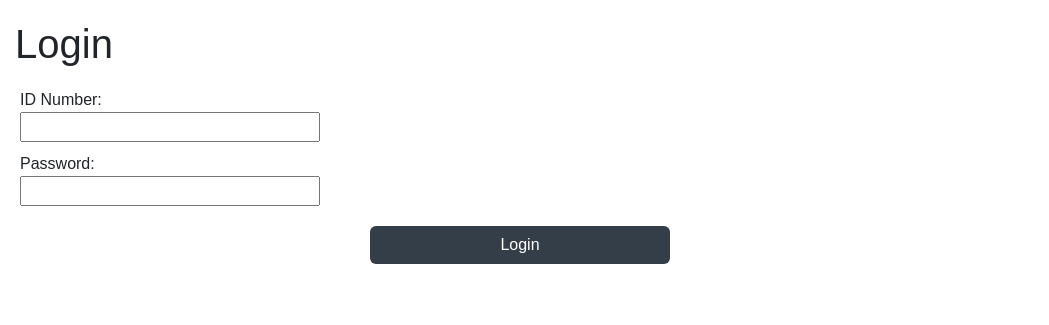
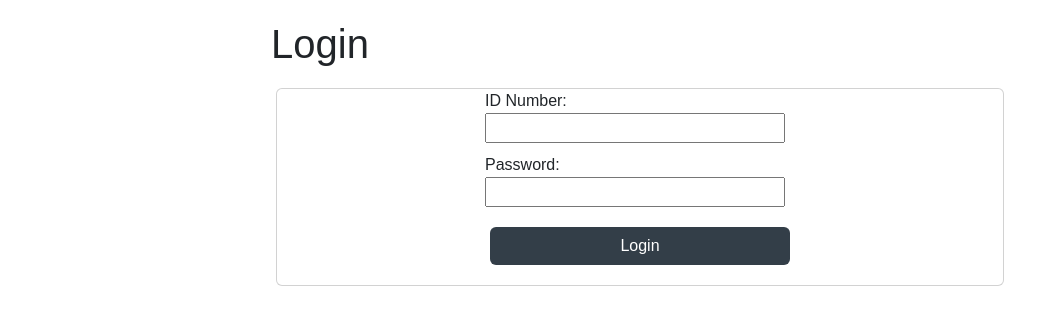
Before and after one commit to Rashay01/Insurance-app, a Flask app: page /login in a window 1280 px wide. Shown: the part 56-381 px from the top of the page, without its empty margins (0-1049 px from the left). Run offline with Flask 3, Linux system fonts and the light colour scheme.

Commit message:
login and register css

```diff
--- a/templates/login.html
+++ b/templates/login.html
@@ -38,33 +38,56 @@
     color: #ffffff;
     box-shadow: rgba(0, 0, 0, 0.24) 0px 3px 8px;
   }
+  .input-form-group{
+    margin-left: auto;
+    margin-right: auto;
+  }
+  .quote-form-container {
+    width: 90%;
+    margin-left: auto;
+    margin-right: auto;
+  }
+  @media (min-width: 768px) {
+    .quote-form-container {
+      width: 92%;
+    }
+  }
+  @media (min-width: 768px) {
+    .quote-form-container {
+      width: 60%;
+    }
+  }
 </style>
 {% endblock %}
 {% block body%}
+<div class="quote-form-container">
   <h1 class="all-heading">Login</h1>
-<form class="form-container" action="" method="POST">
+  <form class="card form-container" action="" method="POST">
+
+
+    <div class="form-group input-form-group">
       {{ form.hidden_tag() }}
       {% if form.ID.errors %}
       {% for error in form.ID.errors %}
-    <div class="error-message error-color">{{error}}</div>
+        <div class="error-color input-form-group">{{error}}</div>
       {% endfor %}
       {% endif %}
       {% if form.password.errors %}
       {% for error in form.password.errors %}
-    <div class="error-message error-color">{{error}}</div>
+        <div class=" error-color input-form-group">{{error}}</div>
       {% endfor %}
       {% endif %}
 
-  <div class="form-group">
       {{form.ID.label}}:
       <br />
       {{form.ID(class='input-width', placeholder="")}}
     </div>
-  <div class="form-group">
+    <div class="form-group input-form-group">
       {{form.password.label}}:
       <br />
       {{form.password(class='input-width')}}
     </div>
     {{form.submit(class='btn form-button')}}
   </form>
+</div>
 {% endblock %}
```
Also changed, not shown: templates/registration.html (+29 -7 lines). Lines whose indentation alone changed are shown as unchanged.
